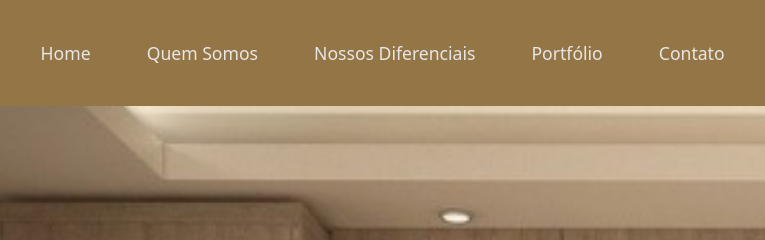
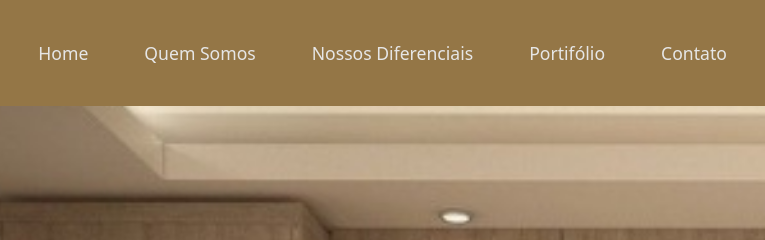
Before and after one commit to programadora202/SiteMoveisCarrara, a plain HTML site: page index.html in a window 1280 px wide. Shown: the top 240 px of the page, 286-1051 px from the left. Drawn offline with nearby package versions, Linux system fonts and the light colour scheme.

Commit message:
Fix HTML encoding issues in index.html

```diff
--- a/index.html
+++ b/index.html
@@ -41,7 +41,7 @@
                   <a class="nav-link" href="nossosdiferenciais.html">Nossos Diferenciais</a>
               </li>
               <li class="nav-item">
-                  <a class="nav-link" href="portifolio.html">Portfólio</a>
+                  <a class="nav-link" href="portifolio.html">Portifólio</a>
               </li>
               <li class="nav-item">
                   <a class="nav-link" href="contato.html">Contato</a>
@@ -111,4 +111,5 @@
 
   <script src="https://cdn.jsdelivr.net/npm/bootstrap@5.3.8/dist/js/bootstrap.bundle.min.js" integrity="sha384-FKyoEForCGlyvwx9Hj09JcYn3nv7wiPVlz7YYwJrWVcXK/BmnVDxM+D2scQbITxI" crossorigin="anonymous"></script>
 </body>
+
 </html>
```
